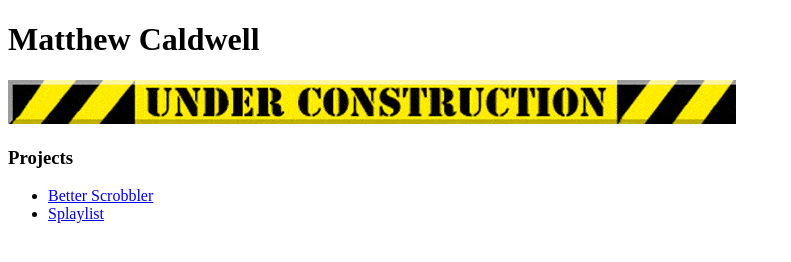
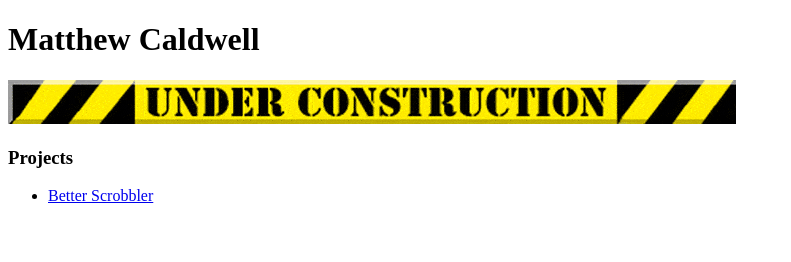
Before and after one commit to caldwellmatthew/personal-website, a plain HTML site: page index.html in a window 1280 px wide. Shown: the whole page, without its empty margins (0-791 px from the left). Drawn offline with Linux system fonts and the light colour scheme.

Commit message:
Remove inactive project

```diff
--- a/index.html
+++ b/index.html
@@ -12,9 +12,6 @@
             <li>
                 <a href="https://scrobbler.matthewcaldwell.net/">Better Scrobbler</a>
             </li>
-            <li>
-                <a href="https://splaylist.matthewcaldwell.net/">Splaylist</a>
-            </li>
         </ul>
     </body>
 </html>
```
